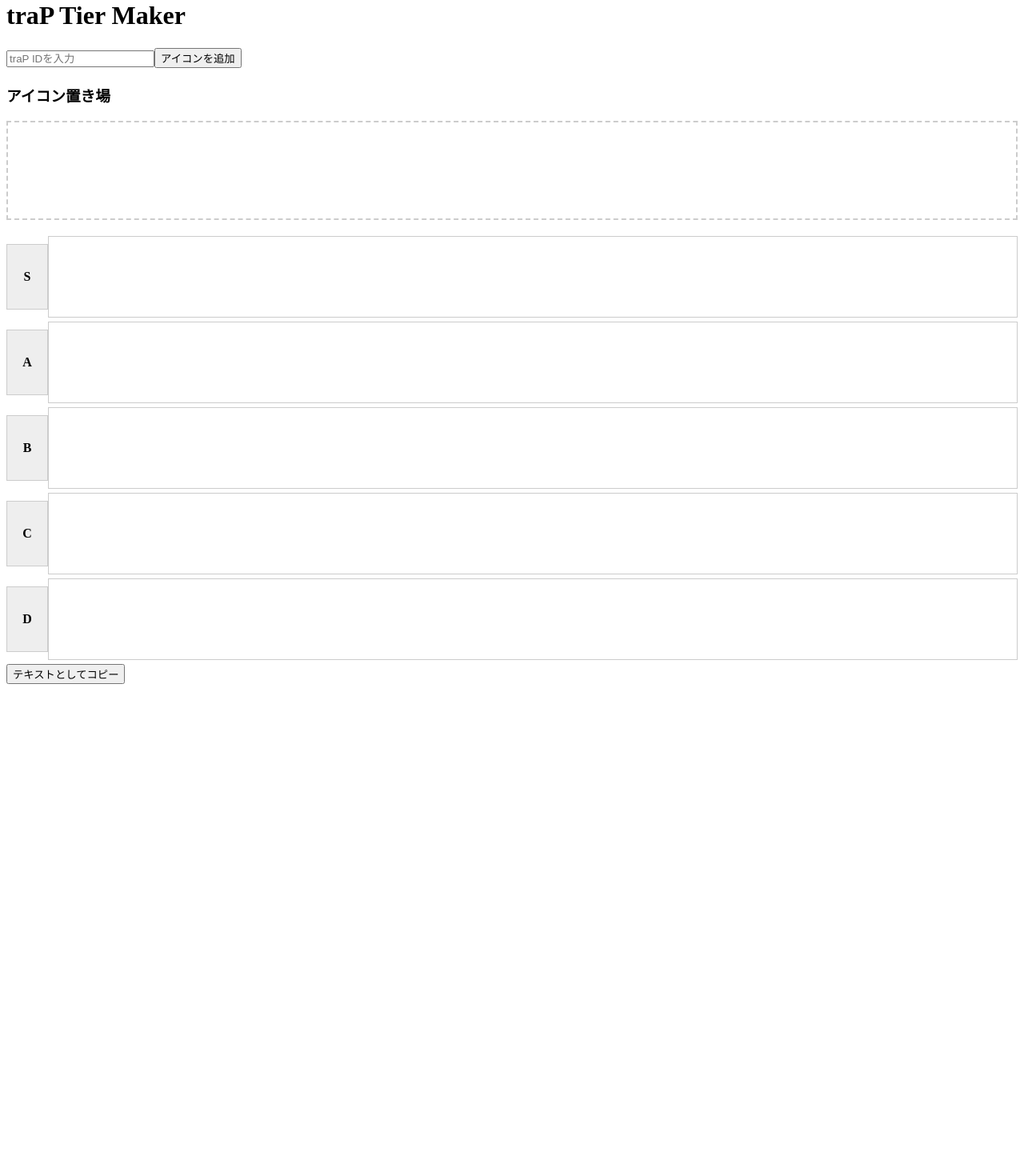
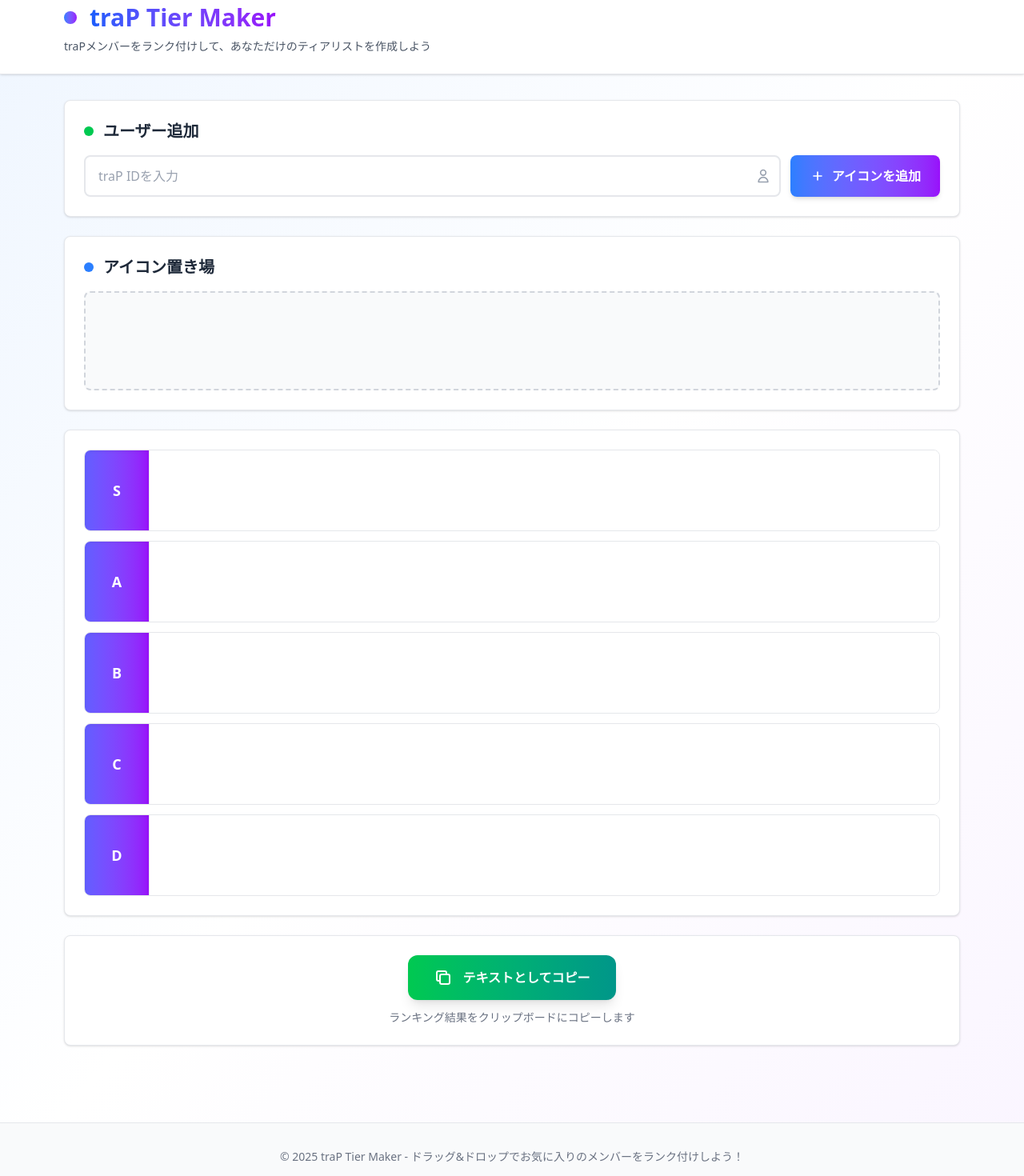
Before and after one commit to ACF37/traP-tier-maker, a Vue app: page / in a window 1280 px wide. Shown: the part 20-1490 px from the top of the page at 80% size. Before the commit the page ends 883 px from the top, so only its background shows below. Built offline with nearby package versions, Linux system fonts and the light colour scheme.

Commit message:
tailwindと永続化

```diff
--- a/package.json
+++ b/package.json
@@ -14,10 +14,12 @@
   },
   "dependencies": {
     "pinia": "^3.0.3",
+    "pinia-plugin-persistedstate": "^4.4.1",
     "vue": "^3.5.17",
     "vuedraggable": "^4.1.0"
   },
   "devDependencies": {
+    "@tailwindcss/vite": "^4.1.11",
     "@tsconfig/node22": "^22.0.2",
     "@types/node": "^22.15.32",
     "@vitejs/plugin-vue": "^6.0.0",
@@ -29,6 +31,7 @@
     "jiti": "^2.4.2",
     "npm-run-all2": "^8.0.4",
     "prettier": "3.5.3",
+    "tailwindcss": "^4.1.11",
     "typescript": "~5.8.0",
     "vite": "^7.0.0",
     "vite-plugin-vue-devtools": "^7.7.7",
--- a/src/App.vue
+++ b/src/App.vue
@@ -2,17 +2,38 @@
 import UserInputForm from './components/UserInputForm.vue'
 import IconBank from './components/IconBank.vue'
 import TierList from './components/TierList.vue'
-import ShareButton from './components/ShareButton.vue';
+import ShareButton from './components/ShareButton.vue'
 </script>
 
 <template>
-  <header>
-    <h1>traP Tier Maker</h1>
+  <div class="min-h-screen bg-gradient-to-br from-blue-50 via-white to-purple-50">
+    <header class="bg-white shadow-sm border-b border-gray-200 sticky top-0 z-10">
+      <div class="max-w-6xl mx-auto px-4 py-6">
+        <div class="flex items-center">
+          <div class="w-4 h-4 bg-gradient-to-r from-blue-500 to-purple-600 rounded-full mr-4"></div>
+          <h1
+            class="text-3xl font-bold bg-gradient-to-r from-blue-600 to-purple-600 bg-clip-text text-transparent"
+          >
+            traP Tier Maker
+          </h1>
+        </div>
+        <p class="text-gray-600 mt-2 text-sm">
+          traPメンバーをランク付けして、あなただけのティアリストを作成しよう
+        </p>
+      </div>
     </header>
-  <main>
+
+    <main class="max-w-6xl mx-auto px-4 py-8 space-y-6">
       <UserInputForm />
       <IconBank />
       <TierList />
       <ShareButton />
     </main>
+
+    <footer class="mt-16 py-8 border-t border-gray-200 bg-gray-50">
+      <div class="max-w-6xl mx-auto px-4 text-center text-gray-500 text-sm">
+        <p>© 2025 traP Tier Maker - ドラッグ&ドロップでお気に入りのメンバーをランク付けしよう！</p>
+      </div>
+    </footer>
+  </div>
 </template>
--- a/src/components/IconBank.vue
+++ b/src/components/IconBank.vue
@@ -6,28 +6,28 @@
 </script>
 
 <template>
-  <div class="icon-bank-container">
-    <h3>アイコン置き場</h3>
-    <draggable v-model="store.tierData.iconBank" class="icon-bank" group="icons" item-key="user">
-      <template #item="{ element: user }">
-        <img :src="`https://q.trap.jp/api/v3/public/icon/${user}`" :alt="user" class="user-icon" />
-      </template>
-    </draggable>
+  <div class="bg-white rounded-lg shadow-sm border border-gray-200 p-6 mb-6">
+    <div class="flex items-center mb-4">
+      <div class="w-3 h-3 bg-blue-500 rounded-full mr-3"></div>
+      <h3 class="text-xl font-bold text-gray-800">アイコン置き場</h3>
+    </div>
+    <div
+      class="bg-gray-50 rounded-lg border-2 border-dashed border-gray-300 hover:border-gray-400 transition-colors duration-200"
+    >
+      <draggable
+        v-model="store.tierData.iconBank"
+        class="min-h-[120px] p-4 flex flex-wrap gap-3"
+        group="icons"
+        item-key="user"
+      >
+        <template #item="{ element: user }">
+          <img
+            :src="`https://q.trap.jp/api/v3/public/icon/${user}`"
+            :alt="user"
+            class="w-16 h-16 rounded-lg border-2 border-white shadow-md hover:shadow-lg transition-all duration-200 cursor-move hover:scale-105"
+          />
+        </template>
+      </draggable>
+    </div>
   </div>
 </template>
-
-<style scoped>
-.icon-bank {
-  min-height: 100px;
-  border: 2px dashed #ccc;
-  padding: 10px;
-  margin-bottom: 20px;
-  display: flex;
-  flex-wrap: wrap;
-  gap: 10px;
-}
-.user-icon {
-  width: 60px;
-  height: 60px;
-}
-</style>
--- a/src/components/ShareButton.vue
+++ b/src/components/ShareButton.vue
@@ -15,7 +15,35 @@
 </script>
 
 <template>
-  <div class="share-button-container">
-    <button @click="copyTierAsText">テキストとしてコピー</button>
+  <div class="bg-white rounded-lg shadow-sm border border-gray-200 p-6 mt-6">
+    <div class="flex items-center justify-center">
+      <button
+        @click="copyTierAsText"
+        class="group relative px-8 py-4 bg-gradient-to-r from-green-500 to-teal-600 text-white font-bold rounded-xl hover:from-green-600 hover:to-teal-700 focus:outline-none focus:ring-2 focus:ring-green-500 focus:ring-offset-2 transition-all duration-300 shadow-lg hover:shadow-xl transform hover:-translate-y-1"
+      >
+        <span class="flex items-center">
+          <svg
+            class="w-6 h-6 mr-3 group-hover:rotate-12 transition-transform duration-200"
+            fill="none"
+            stroke="currentColor"
+            viewBox="0 0 24 24"
+          >
+            <path
+              stroke-linecap="round"
+              stroke-linejoin="round"
+              stroke-width="2"
+              d="M8 16H6a2 2 0 01-2-2V6a2 2 0 012-2h8a2 2 0 012 2v2m-6 12h8a2 2 0 002-2v-8a2 2 0 00-2-2h-8a2 2 0 00-2 2v8a2 2 0 002 2z"
+            ></path>
+          </svg>
+          テキストとしてコピー
+        </span>
+        <div
+          class="absolute inset-0 bg-white opacity-0 group-hover:opacity-20 rounded-xl transition-opacity duration-200"
+        ></div>
+      </button>
+    </div>
+    <p class="text-center text-gray-500 text-sm mt-3">
+      ランキング結果をクリップボードにコピーします
+    </p>
   </div>
 </template>
--- a/src/components/TierList.vue
+++ b/src/components/TierList.vue
@@ -9,12 +9,21 @@
 </script>
 
 <template>
-  <div class="tier-list-container">
-    <div v-for="tier in tiers" :key="tier" class="tier-row">
-      <div class="tier-label">{{ tier }}</div>
+  <div class="bg-white rounded-lg shadow-sm border border-gray-200 p-6">
+    <div class="space-y-3">
+      <div v-for="tier in tiers" :key="tier" class="group">
+        <div
+          class="flex items-stretch bg-gray-50 rounded-lg overflow-hidden border border-gray-200 hover:shadow-md transition-all duration-200"
+        >
+          <div
+            class="w-20 bg-gradient-to-r from-indigo-500 to-purple-600 text-white flex justify-center items-center font-bold text-lg shadow-inner"
+          >
+            {{ tier }}
+          </div>
+          <div class="flex-grow bg-white border-l border-gray-200">
             <draggable
               v-model="store.tierData[tier]"
-        class="tier-dropzone"
+              class="min-h-[100px] p-4 flex flex-wrap gap-3 hover:bg-gray-50 transition-colors duration-200"
               group="icons"
               :item-key="tier"
             >
@@ -22,44 +31,13 @@
                 <img
                   :src="`https://q.trap.jp/api/v3/public/icon/${user}`"
                   :alt="user"
-            class="user-icon"
+                  class="w-16 h-16 rounded-lg border-2 border-white shadow-md hover:shadow-lg transition-all duration-200 cursor-move hover:scale-105"
                 />
               </template>
             </draggable>
           </div>
         </div>
+      </div>
+    </div>
+  </div>
 </template>
-
-<style scoped>
-.tier-row {
-  display: flex;
-  align-items: center;
-  margin-bottom: 5px;
-}
-
-.tier-label {
-  width: 50px;
-  height: 80px;
-  display: flex;
-  justify-content: center;
-  align-items: center;
-  font-weight: bold;
-  background-color: #eee;
-  border: 1px solid #ccc;
-}
-
-.tier-dropzone {
-  flex-grow: 1;
-  border: 1px solid #ccc;
-  min-height: 80px;
-  padding: 10px;
-  display: flex;
-  flex-wrap: wrap;
-  gap: 10px;
-}
-.user-icon {
-  width: 60px;
-  height: 60px;
-  cursor: move;
-}
-</style>
--- a/src/components/UserInputForm.vue
+++ b/src/components/UserInputForm.vue
@@ -12,16 +12,53 @@
 </script>
 
 <template>
-  <div class="form-container">
-    <form @submit.prevent="handleAddUser">
-      <input type="text" v-model="userId" placeholder="traP IDを入力" />
-      <button type="submit">アイコンを追加</button>
+  <div class="bg-white rounded-lg shadow-sm border border-gray-200 p-6 mb-6">
+    <div class="flex items-center mb-4">
+      <div class="w-3 h-3 bg-green-500 rounded-full mr-3"></div>
+      <h3 class="text-xl font-bold text-gray-800">ユーザー追加</h3>
+    </div>
+    <form @submit.prevent="handleAddUser" class="space-y-4">
+      <div class="flex flex-col sm:flex-row gap-3">
+        <div class="flex-1 relative">
+          <input
+            type="text"
+            v-model="userId"
+            placeholder="traP IDを入力"
+            class="w-full px-4 py-3 border-2 border-gray-200 rounded-lg focus:outline-none focus:ring-2 focus:ring-blue-500 focus:border-transparent transition-all duration-200 placeholder-gray-400"
+          />
+          <div class="absolute inset-y-0 right-0 pr-3 flex items-center pointer-events-none">
+            <svg
+              class="w-5 h-5 text-gray-400"
+              fill="none"
+              stroke="currentColor"
+              viewBox="0 0 24 24"
+            >
+              <path
+                stroke-linecap="round"
+                stroke-linejoin="round"
+                stroke-width="2"
+                d="M16 7a4 4 0 11-8 0 4 4 0 018 0zM12 14a7 7 0 00-7 7h14a7 7 0 00-7-7z"
+              ></path>
+            </svg>
+          </div>
+        </div>
+        <button
+          type="submit"
+          class="px-6 py-3 bg-gradient-to-r from-blue-500 to-purple-600 text-white font-semibold rounded-lg hover:from-blue-600 hover:to-purple-700 focus:outline-none focus:ring-2 focus:ring-blue-500 focus:ring-offset-2 transition-all duration-200 shadow-md hover:shadow-lg transform hover:-translate-y-0.5"
+        >
+          <span class="flex items-center">
+            <svg class="w-5 h-5 mr-2" fill="none" stroke="currentColor" viewBox="0 0 24 24">
+              <path
+                stroke-linecap="round"
+                stroke-linejoin="round"
+                stroke-width="2"
+                d="M12 6v6m0 0v6m0-6h6m-6 0H6"
+              ></path>
+            </svg>
+            アイコンを追加
+          </span>
+        </button>
+      </div>
     </form>
   </div>
 </template>
-
-<style scoped>
-.form-container {
-  margin-bottom: 20px;
-}
-</style>
--- /dev/null
+++ b/src/index.css
@@ -0,0 +1 @@
+@import 'tailwindcss';
--- a/src/main.ts
+++ b/src/main.ts
@@ -1,9 +1,14 @@
 import { createApp } from 'vue'
 import { createPinia } from 'pinia'
+import { createPersistedState } from 'pinia-plugin-persistedstate'
 import App from './App.vue'
+import './index.css'
 
 const app = createApp(App)
+const pinia = createPinia()
 
-app.use(createPinia())
+pinia.use(createPersistedState())
+
+app.use(pinia)
 
 app.mount('#app')
--- a/src/stores/iconStore.ts
+++ b/src/stores/iconStore.ts
@@ -1,7 +1,9 @@
 import { computed, ref } from 'vue'
 import { defineStore } from 'pinia'
 
-export const useIconStore = defineStore('icon', () => {
+export const useIconStore = defineStore(
+  'icon',
+  () => {
     const tierData = ref({
       iconBank: [] as string[],
       S: [] as string[],
@@ -42,4 +44,8 @@
     })
 
     return { tierData, addUser, asMarkdown }
-})
+  },
+  {
+    persist: true,
+  },
+)
--- a/vite.config.ts
+++ b/vite.config.ts
@@ -3,12 +3,14 @@
 import { defineConfig } from 'vite'
 import vue from '@vitejs/plugin-vue'
 import vueDevTools from 'vite-plugin-vue-devtools'
+import tailwindcss from '@tailwindcss/vite'
 
 // https://vite.dev/config/
 export default defineConfig({
   plugins: [
     vue(),
     vueDevTools(),
+    tailwindcss(),
   ],
   resolve: {
     alias: {
```
Also changed, not shown: 1 other file (tests, documents, lock files or other folders). Lines whose indentation alone changed are shown as unchanged.
